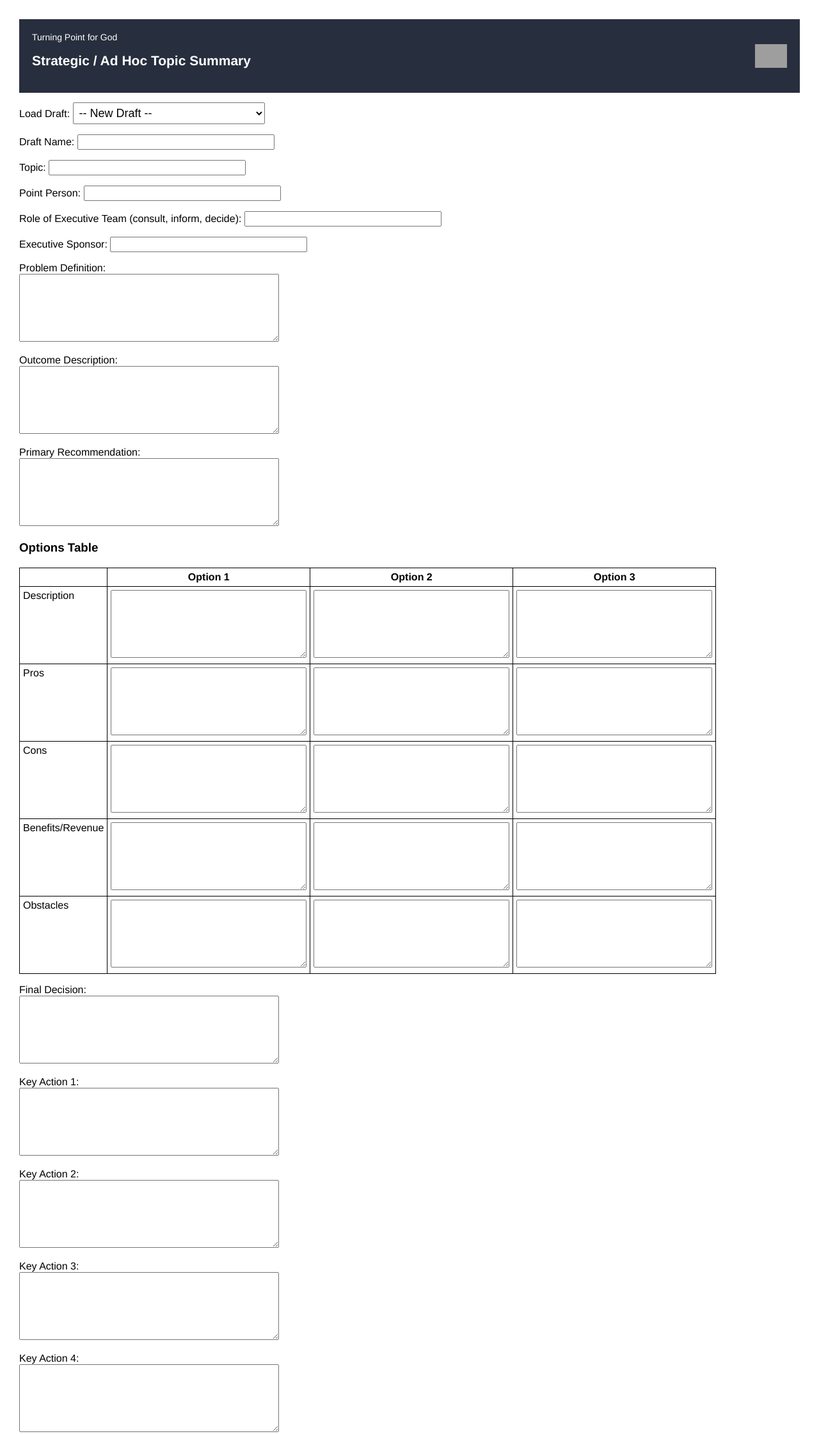
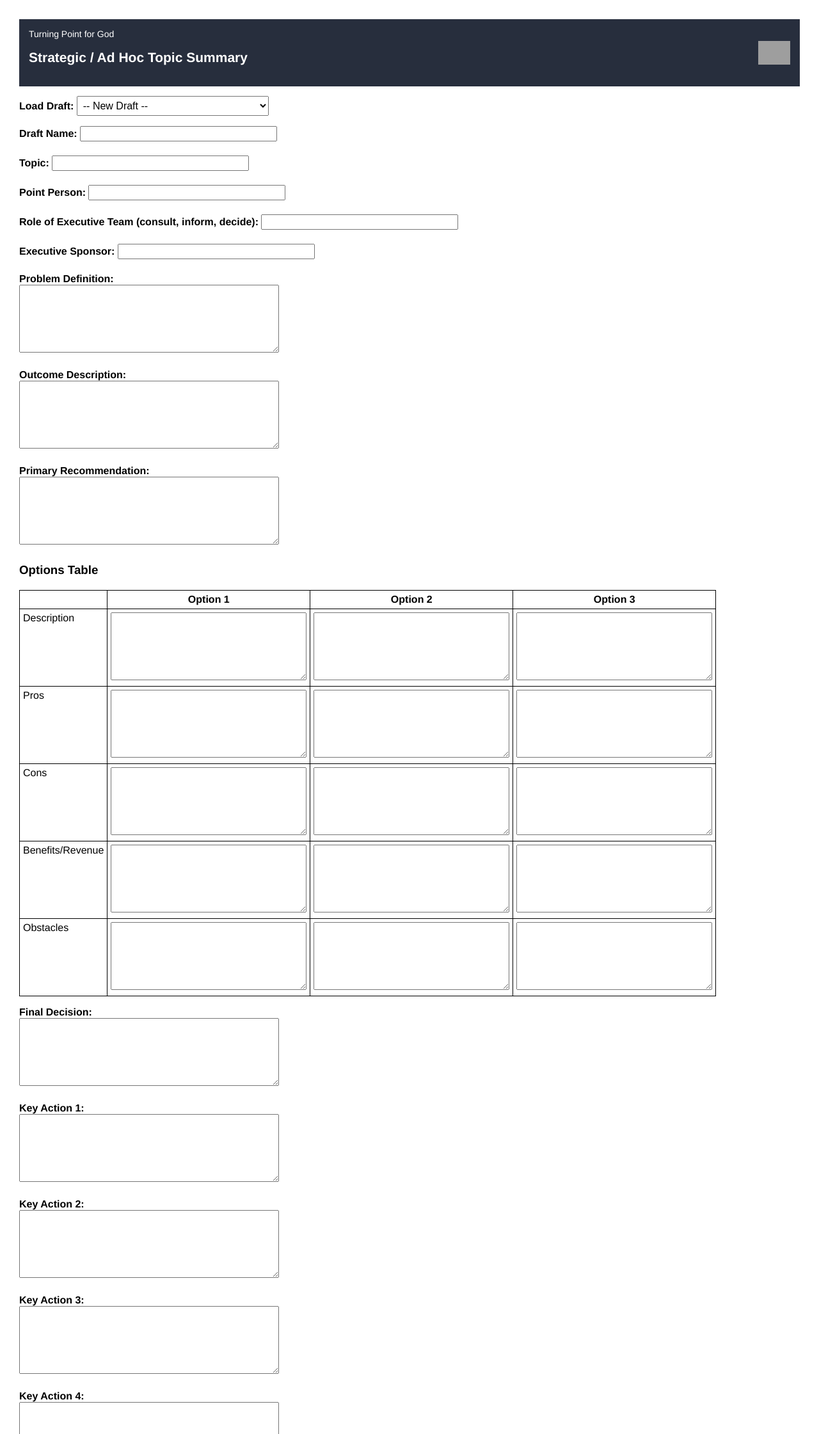
Before and after one commit to suzyatTP/fillableform, a Flask app: page / in a window 1280 px wide. Shown: the top 2241 px of the page at 64% size. Run offline with Flask 3, Linux system fonts and the light colour scheme; data that the repository does not hold is empty; some libraries are stand-ins or nearby versions; grey boxes are pictures that could not be loaded.

Commit message:
labels bolded html

```diff
--- a/templates/form.html
+++ b/templates/form.html
@@ -11,7 +11,7 @@
     .header {
       background-color: #272e3d;
       color: white;
-      padding: 20px;
+      padding: 15px;
       display: flex;
       justify-content: space-between;
       align-items: center;
@@ -25,7 +25,16 @@
     }
 
     .header-text {
+      font-family: Helvetica, sans-serif;
       font-size: 14px;
+    }
+
+    label {
+      font-family: Helvetica, sans-serif;
+      font-size: 16px;
+      font-weight: bold;
+      display: inline-block;
+      margin-bottom: 6px;
     }
 
     textarea, input[type="text"] {
@@ -59,9 +68,9 @@
     }
 
     select {
-    font-size: 18px !important; /* Adjust font size here, adding !important for higher priority */
-    padding: 5px !important;    /* Adjust padding if needed */
-    width: 300px !important;    /* Adjust the width as needed */
+    font-size: 16px !important;
+    padding: 5px !important;
+    width: 300px !important;
     }
 
   </style>
```
